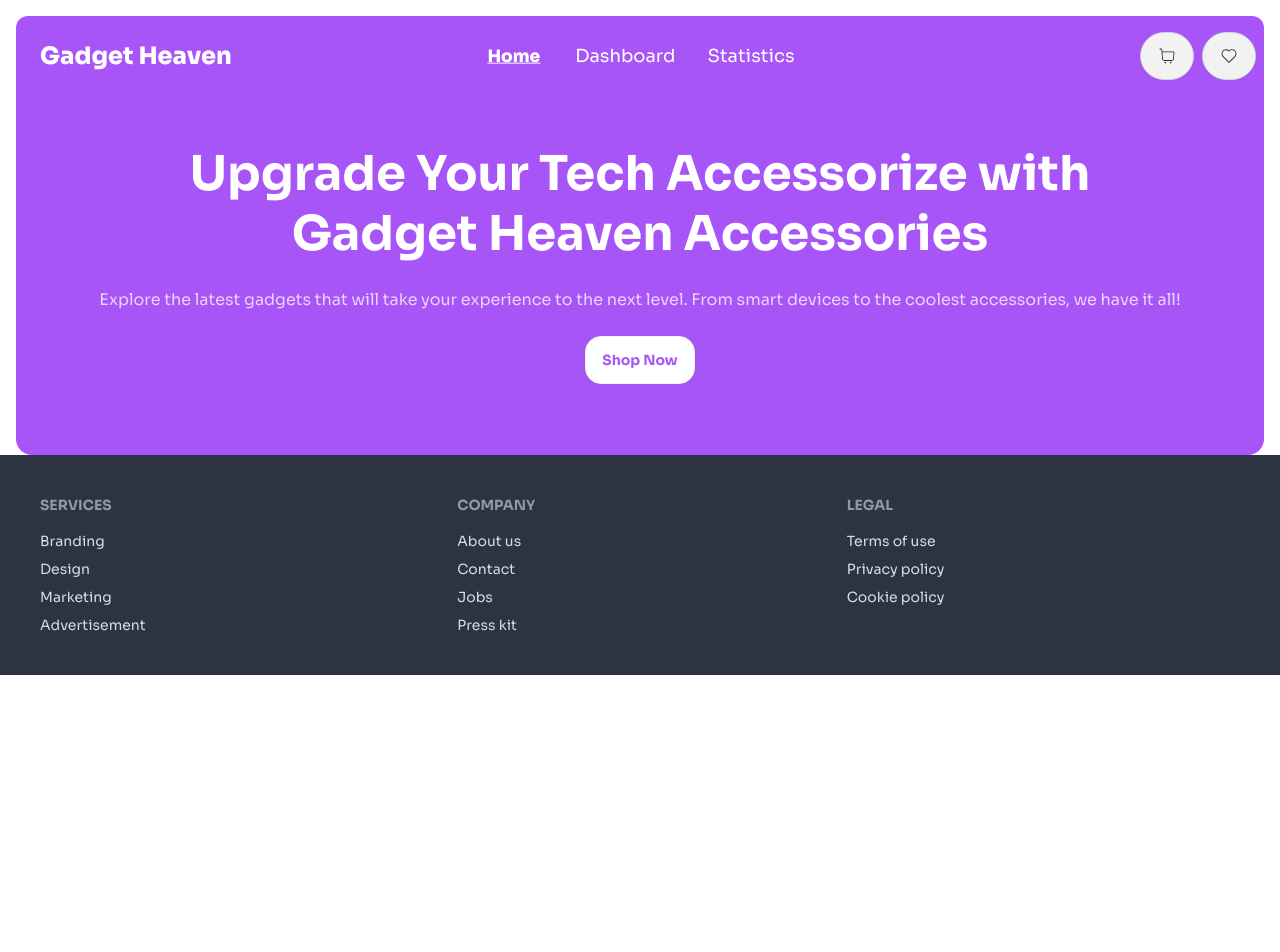
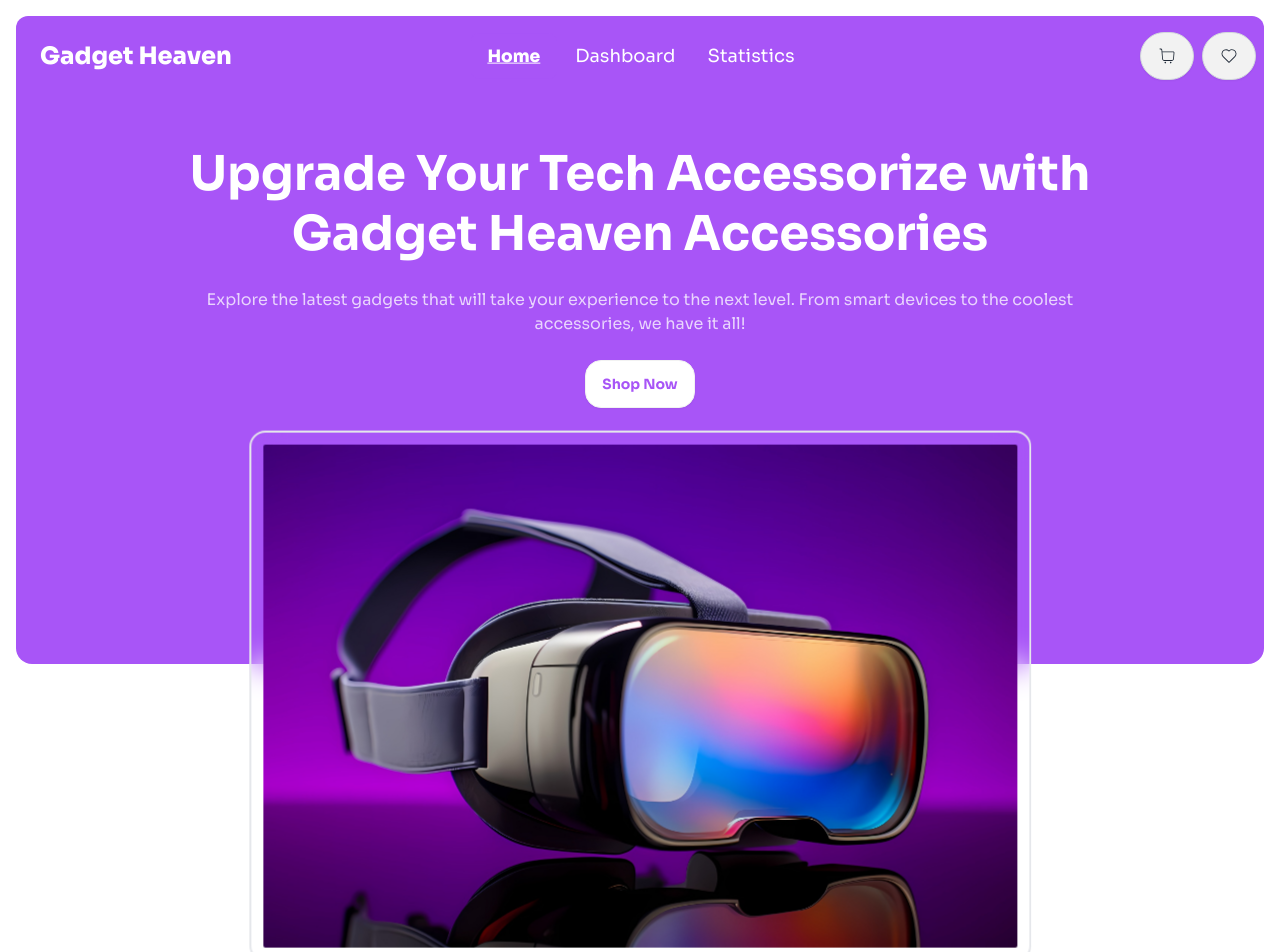
Before and after one commit to programming-hero-web-course-4/b10a8-gadget-heaven-SoyebuzamanNaim, a React (Vite) app: page / in a window 1280 px wide. Shown: the top 952 px of the page. Before the commit the page ends 800 px from the top, so only its background shows below. Built offline with nearby package versions, Linux system fonts and the light colour scheme.

Commit message:
Banner section done

```diff
--- /dev/null
+++ b/src/assets/components/Banner/Banner.jsx
@@ -0,0 +1,31 @@
+import React from 'react';
+import BannerFloat from './BannerFloat';
+import { useNavigate } from 'react-router-dom';
+
+const Banner = () => {
+    const navigate=useNavigate();
+    const handleShopNow = () => {
+        navigate('/dashboard');
+    }
+    return (
+        <>
+  <div className="relative text-center bg-purple-500 md:mx-4 md:rounded-b-2xl pb-48 md:pb-60 ">
+    <div className="container mx-auto space-y-6 mb-4">
+      <h1 className="text-white font-bold text-3xl md:text-4xl lg:text-5xl pt-4 md:pt-12 md:w-3/4 mx-auto" style={{ lineHeight: "1.25" }}>
+        Upgrade Your Tech Accessorize with Gadget Heaven Accessories
+      </h1>
+      <p className="text-white opacity-75 md:w-9/12 mx-auto">
+        Explore the latest gadgets that will take your experience to the next level. From smart devices to the coolest accessories, we have it all!
+      </p>
+      <button onClick={handleShopNow} className="btn rounded-2xl bg-white text-purple-500 font-bold ">Shop Now</button>
+    </div>
+
+  </div>
+
+  <BannerFloat></BannerFloat>
+</>
+
+    );
+};
+
+export default Banner;
--- /dev/null
+++ b/src/assets/components/Banner/BannerFloat.jsx
@@ -0,0 +1,24 @@
+import React from 'react';
+
+const BannerFloat = () => {
+    return (
+        <div className='container mx-auto '>
+            <div className="relative">
+        <div className="lg:my-8  bg-inherit rounded-2xl absolute top-1/2 left-1/2 -translate-x-1/2 -translate-y-1/2 w-11/12  mx-auto">
+          <div
+            className="  rounded-2xl lg:w-2/3  md:w-11/12 w-full mx-auto"
+          >
+            <img
+      src="src/assets/images/banner.jpg"
+      alt="banner-img"
+      className="rounded-2xl border-2 backdrop-blur-lg p-3"
+    />
+
+          </div>
+        </div>
+      </div>
+        </div>
+    );
+};
+
+export default BannerFloat;
--- a/src/assets/components/HomePage/HomePage.jsx
+++ b/src/assets/components/HomePage/HomePage.jsx
@@ -1,27 +1,11 @@
-
+import Banner from "../Banner/Banner";
 
 const HomePage = () => {
   return (
-    <div className="text-center bg-purple-500 md:mx-4 md:rounded-b-2xl">
-      <div className="container mx-auto space-y-6">
-        <h1 className="text-white font-bold text-3xl md:text-4xl lg:text-5xl pt-4 md:pt-12 md:w-3/4 mx-auto" style={{ lineHeight: '1.25' }}>
-          Upgrade Your Tech Accessorize with Gadget Heaven Accessories
-        </h1>
-        <p className="text-white opacity-75">
-          Explore the latest gadgets that will take your experience to the next level. From smart devices to the coolest accessories, we have it all!
-        </p>
-        <div className="pb-10">
-          <button className="btn rounded-2xl bg-white text-purple-500 font-bold">Shop Now</button>
-        </div>
-        <div className="indicator">
-          <span className="indicator-item indicator-bottom indicator-center items-center inline-flex justify-center">
-           <div>
-           <img src="/banner.jpg" alt="banner-img" className="w-full" />
-
-           </div>
-          </span>
-        </div>
-      </div>
+    <div>
+     <div className="md:mb-52 lg:mb-80 mb-52 ">
+     <Banner></Banner>
+     </div>
     </div>
   );
 };
--- a/src/assets/components/NavBar/NavBar.jsx
+++ b/src/assets/components/NavBar/NavBar.jsx
@@ -82,7 +82,7 @@ const isCart = location.pathname ==="/dashboard/cart";
           </div>
           <ul
             tabIndex="0"
-            className="menu menu-sm dropdown-content bg-base-100 rounded-box z-[1] mt-3 w-52 p-2 shadow"
+            className={`menu menu-sm dropdown-content  ${isHomePage ? "bg-purple-400" : "bg-gray-100"} rounded-box z-[1] mt-3 w-52 p-2 shadow`}
           >
             {links}
           </ul>
```
Also changed, not shown: public/banner.jpg (deleted).
